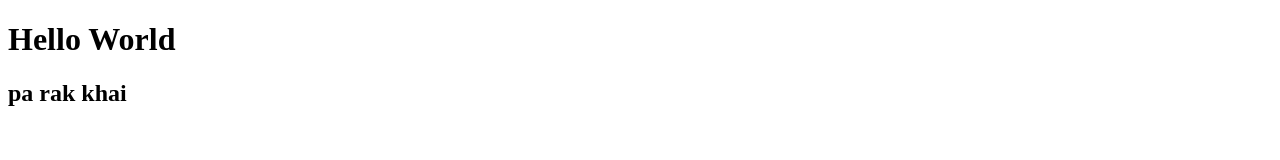
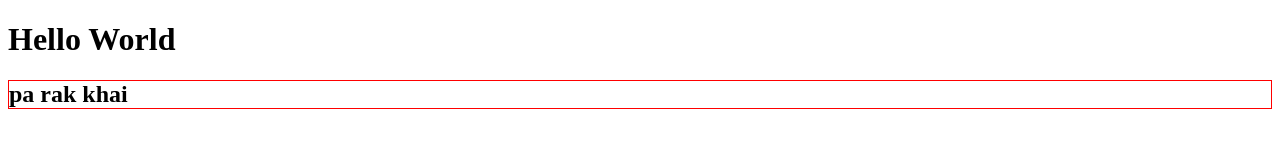
Before and after one commit to THAWITCHAI/Python-Programming, a plain HTML site: page index.html in a window 1280 px wide. Drawn offline with Linux system fonts and the light colour scheme.

Commit message:
Update index.html

```diff
--- a/index.html
+++ b/index.html
@@ -10,7 +10,7 @@
 
 <body>
     <h1>Hello World</h1>
-    <h2>pa rak khai</h2>
+    <h2 style="border: 1px solid red;">pa rak khai</h2>
     <script src="Script.js"></script>
 </body>
 
```
